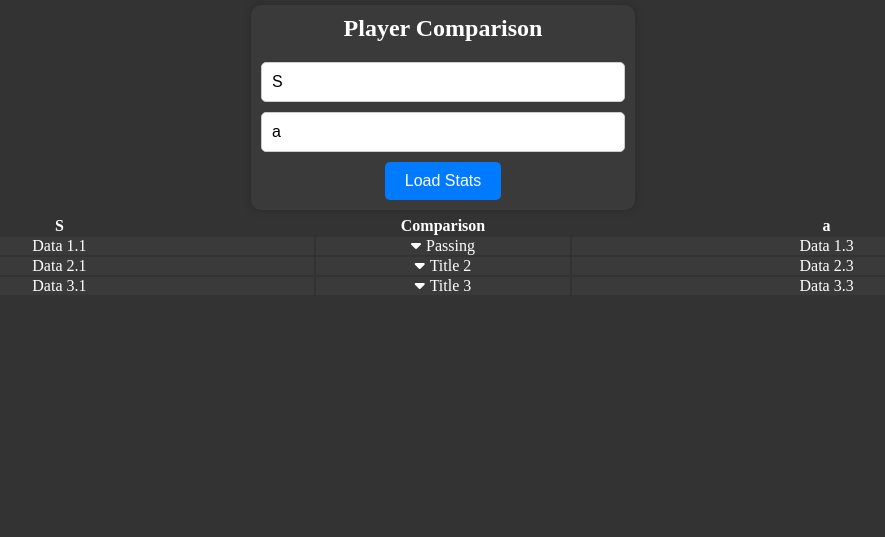
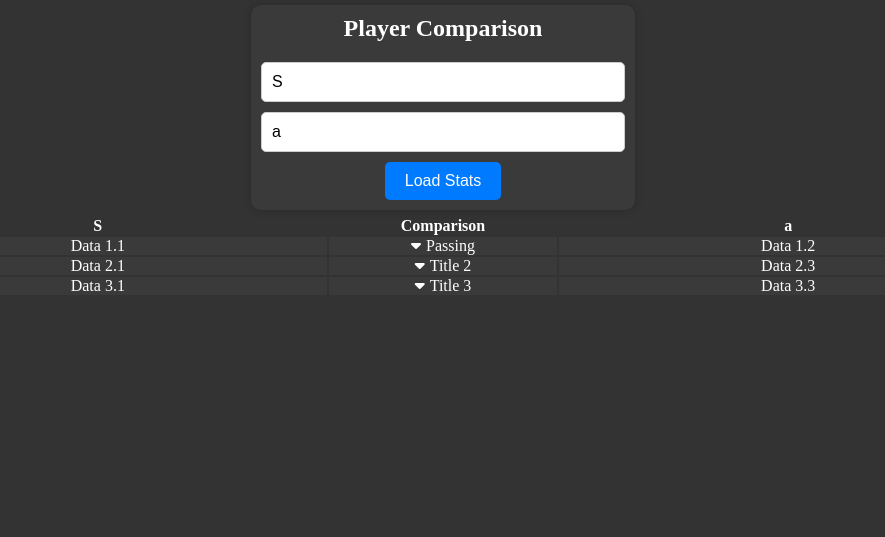
Before and after one commit to aidanbrowne2002/flask_football, a Flask app: page /comparison in a window 1280 px wide. Shown: the part 38-575 px from the top of the page, without its empty margins (197-1082 px from the left). Run offline with Flask 3, Linux system fonts and the light colour scheme; the visitor is signed in with stand-in values (Sample User, id 1); data that the repository does not hold is empty; some libraries are stand-ins or nearby versions.

Commit message:
improved comparison layout

```diff
--- a/static/styles.css
+++ b/static/styles.css
@@ -100,7 +100,7 @@ button.centered-button {
 
 .inline-image {
     display: inline-block;
-    width: 35%;
+    width: 80%;
     vertical-align: top; /* This aligns the top of the images if they have different heights */
 }
 #loader {
@@ -370,12 +370,17 @@ body.login-page form input[type="submit"]:hover {
 
 .child-data-left {
     float: left;
-    width: 50%;
+    width: 40%;
+}
+
+.child-data-middle {
+    float: left;
+    width: 20%; /* Adjust the width as needed */
 }
 
 .child-data-right {
     float: left;
-    width: 50%;
+    width: 40%;
 }
 
 
@@ -387,6 +392,7 @@ body.login-page form input[type="submit"]:hover {
 .table-container {
     text-align: center;
     margin: 5px auto;
+    width: 90%; /* Set the container width to 80% */
 }
 
 /* Adjust the margin for centering */
@@ -395,7 +401,10 @@ table {
     width: 100%; /* Ensure the table takes the full width */
     table-layout: fixed; /* Set the table layout to fixed */
 }
-/* Define the width for the 1st and 3rd columns */
+/* Style the new middle child column */
+
+
+/* Adjust the width for other columns to accommodate the new middle child column */
 table th:nth-child(1),
 table td:nth-child(1),
 table th:nth-child(3),
@@ -403,10 +412,9 @@ table td:nth-child(3) {
     width: 40%; /* Adjust the width as per your preference */
 }
 
-/* Set a specific width for the middle column */
 table th:nth-child(2),
-table td:nth-child(2) {
-    width: 20%; /* Set the middle column to 20% width */
+table td:nth-child(2), {
+    width: 20%; /* Set the middle columns to 20% width */
 }
 .table-container table tbody tr.title {
     background-color: #3b3a3a; /* You can adjust the color as needed */
--- a/templates/comparison2.html
+++ b/templates/comparison2.html
@@ -34,17 +34,22 @@
                         <tr class="title">
                         <td>Data 1.1</td>
                         <td><i class="fas fa-caret-down dropdown-icon"></i>Passing</td>
-                        <td>Data 1.3</td>
+                        <td>Data 1.2</td>
                     </tr>
                     <tr class="child-row">
-                        <td class="child-data" colspan="3">
+                        <td class="child-data" colspan="3"> <!-- Update colspan to 4 for the new column -->
                             <div class="child-data-left">
                                 <img src="{{ url_for('static', filename='images/successful_passes/' + player1 + '.png') }}" alt="successful Passing Map" class="inline-image" onError="this.onerror=null;this.src='/static/images/noimage.gif';">
+                            </div>
+                            <div class="child-data-middle"> <!-- New middle child column -->
+                                <p>These graphics show a players successful passes and their threat level</p>
                             </div>
                             <div class="child-data-right">
                                 <img src="{{ url_for('static', filename='images/successful_passes/' + player2 + '.png') }}" alt="successful Passing Map" class="inline-image" onError="this.onerror=null;this.src='/static/images/noimage.gif';">
                             </div>
                             <div class="clear"></div>
+                        </td>
+                    </tr>
                         </td>
                     </tr>
                     <tr class="title">
```
